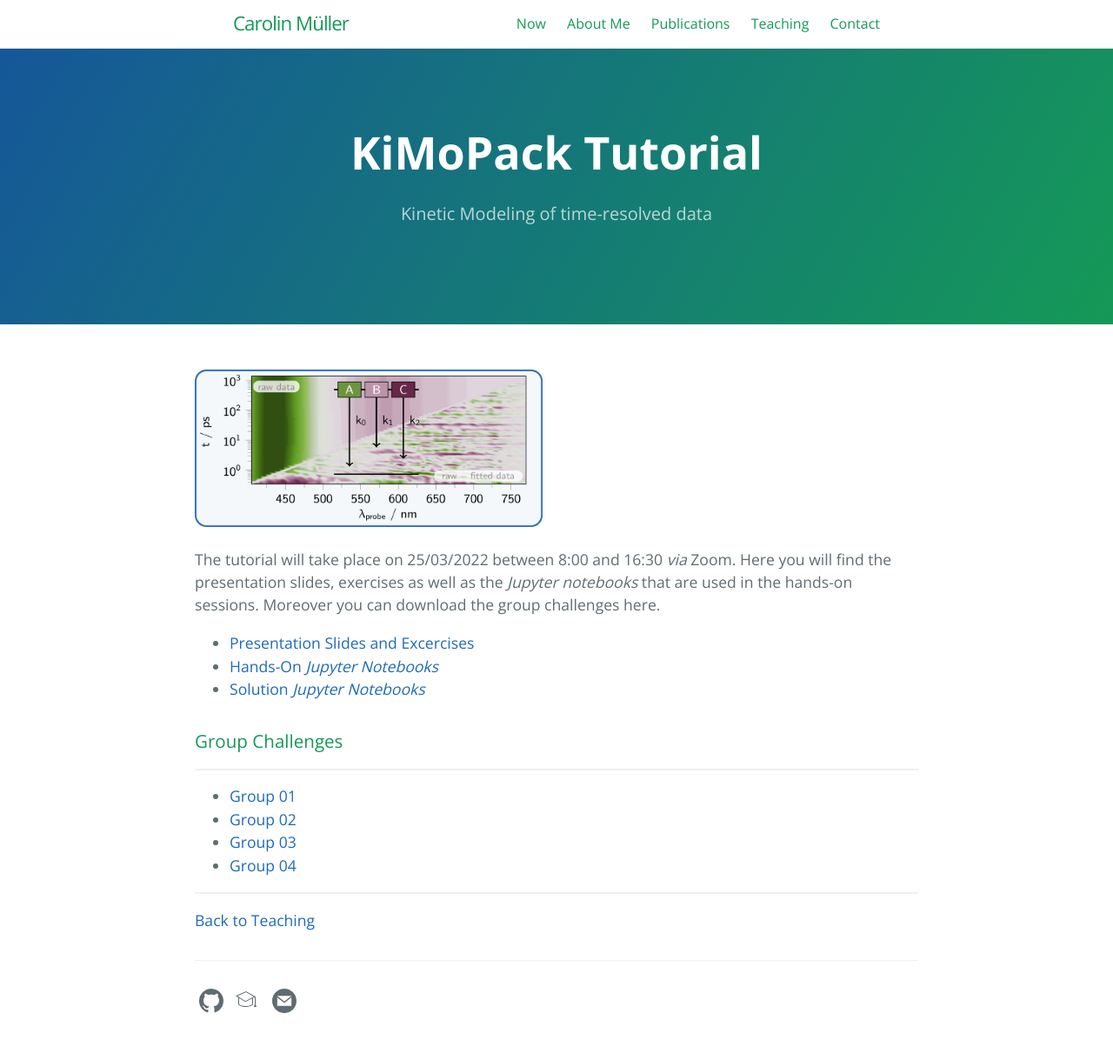
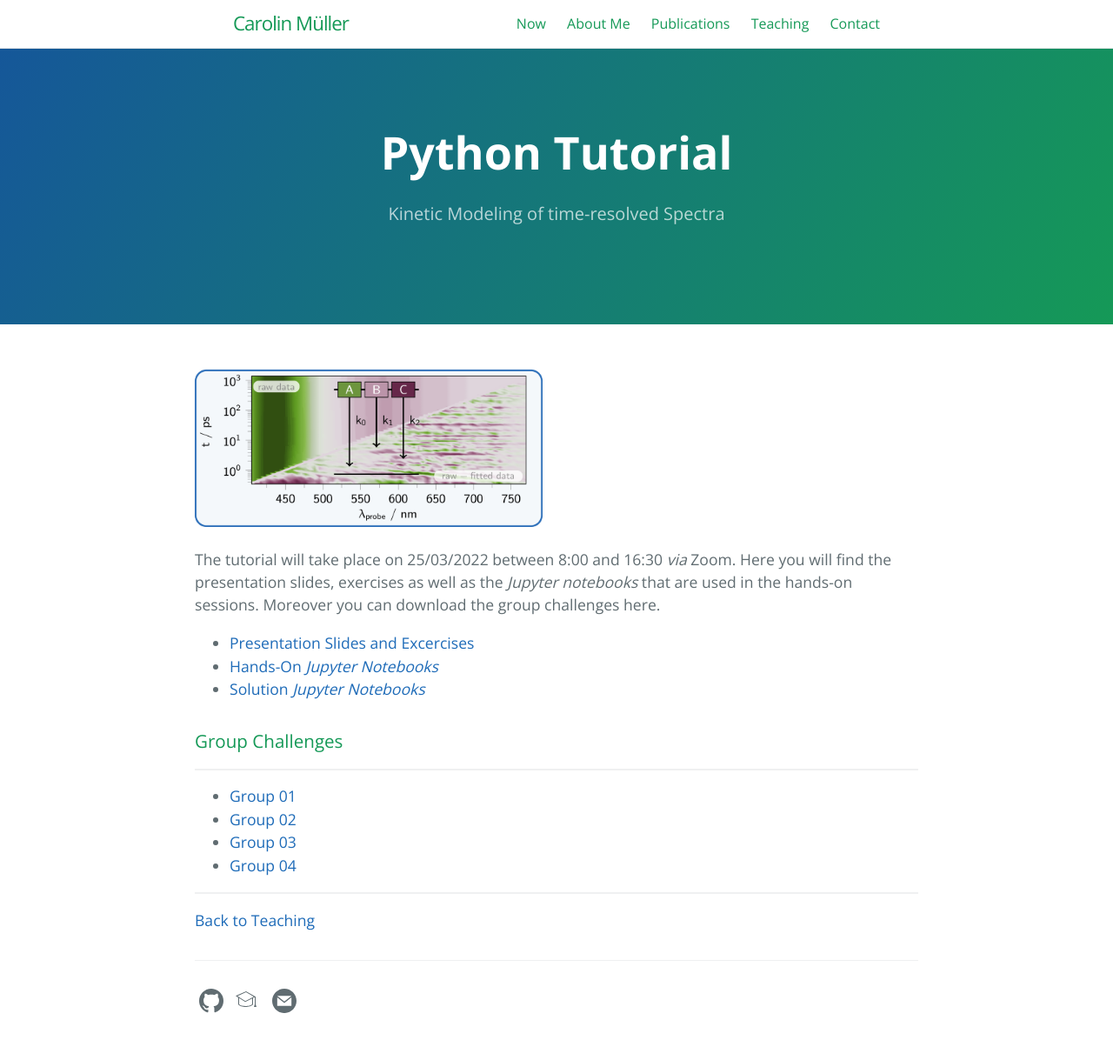
Before and after one commit to carolin-m/carolin-m.github.io, a Jekyll site: the page built from KiMoPack_tutorial.md, in a window 1280 px wide. Shown: the whole page at 87% size. Built offline with Jekyll 4.4.1, drawn with Linux system fonts in a browser that asks for light colours.

Commit message:
Update KiMoPack_tutorial.md

```diff
--- a/KiMoPack_tutorial.md
+++ b/KiMoPack_tutorial.md
@@ -1,7 +1,7 @@
 ---
 layout: page
-title: KiMoPack Tutorial
-tagline: Kinetic Modeling of time-resolved data
+title: Python Tutorial
+tagline: Kinetic Modeling of time-resolved Spectra
 ref: kimopack_tutorial
 order: 1
 ---
```
